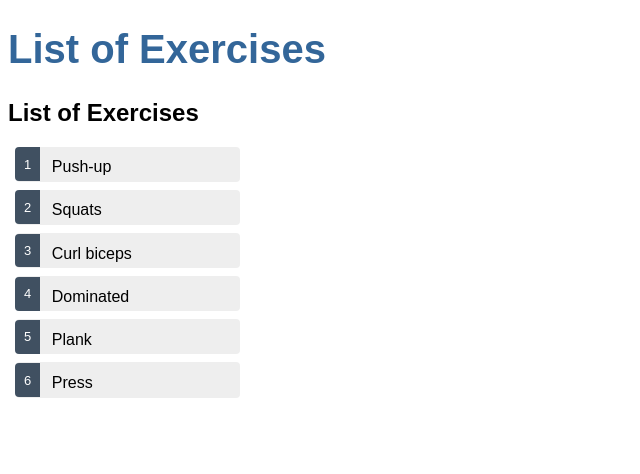
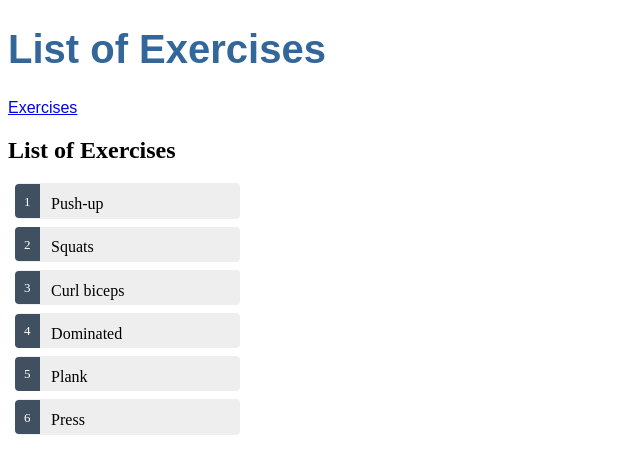
Before and after one commit to esanchezdevel/listExercises, an Angular app: page /exercises in a window 1280 px wide. Shown: the top 474 px of the page, without its empty margins (0-640 px from the left). Built offline with nearby package versions, Linux system fonts and the light colour scheme.

Commit message:
example using <router-outlet> for print content dynamically using links

```diff
--- a/src/app/app.component.html
+++ b/src/app/app.component.html
@@ -1,6 +1,21 @@
 <!-- print variable defined in app.components.ts file -->
 <h1>{{title}}</h1>
 
+<nav>
+  <a routerLink="/exercises">Exercises</a>
+</nav>
 <!-- print the template of the component exercises using the "selector" name
      defined in the exercises.component.ts -->
-<app-exercises></app-exercises>
+<!--<app-exercises></app-exercises>-->
+
+<!--
+    With the tag router-outlet we indicate that the content charged by the links will be
+    showed in that part of the page.
+    for instance: when click the link <a routerLink="/exercises">Exercises</a>
+    we will show the list of exercises when we have the tag <router-outlet></router-outlet>
+    Before click, we will not see anything.
+
+    Notice that in the link we use the property routerLink instead of the typical href, this is
+    mandatory for make the router-outlet works.
+ -->
+<router-outlet></router-outlet>
```
